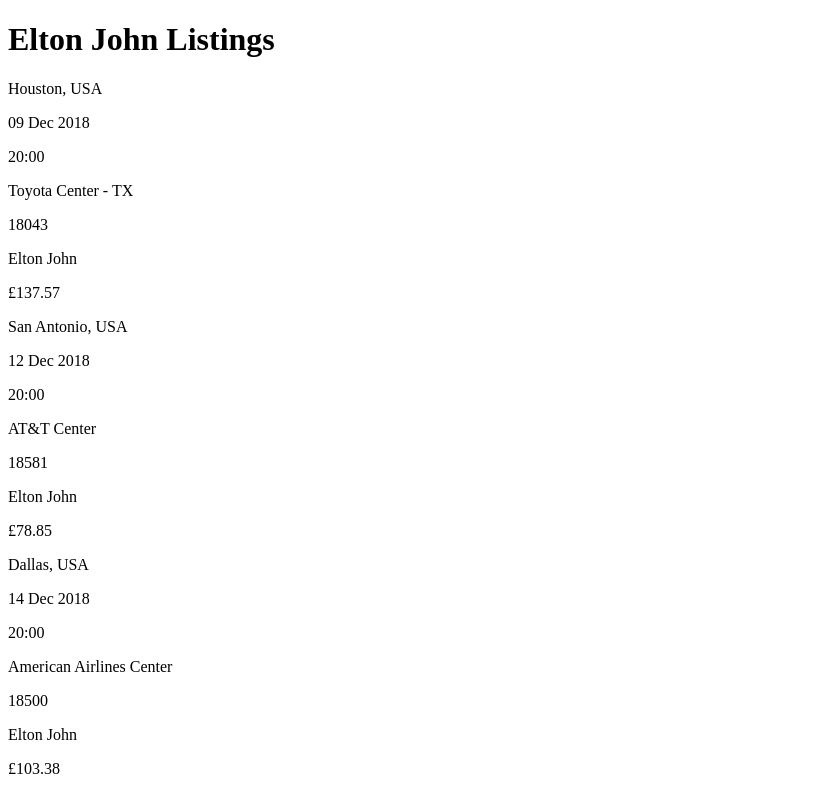
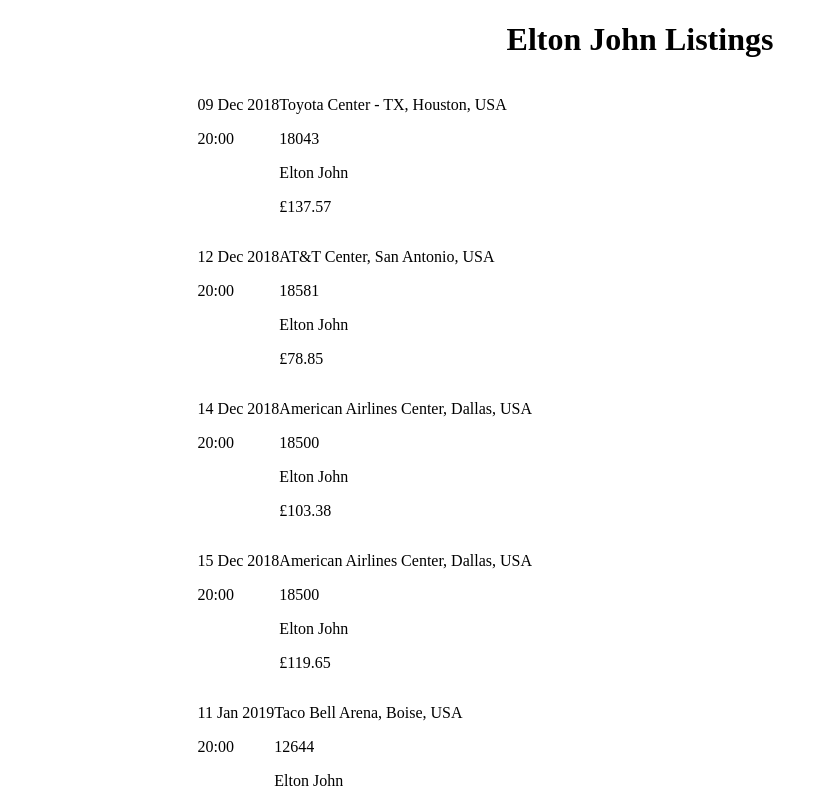
Before and after one commit to AndrewK09/event-listings, a React app: page / in a window 1280 px wide. Shown: the top 794 px of the page, without its empty margins (0-828 px from the left). Built offline with nearby package versions, Linux system fonts and the light colour scheme; the HTML template or start-up script is replaced by a standard one.

Commit message:
Incorporate styles

```diff
--- a/client/src/app/App.js
+++ b/client/src/app/App.js
@@ -1,14 +1,14 @@
 import React, { useState } from 'react';
 import EventList from '../features/eventList_pt1/EventList.js';
-
+import styles from './App.css';
 import { json } from '../shared/data.js';
 
 function App() {
   const [events, updateEvents] = useState(json.Items);
-
+  const { MainContainer, Title } = styles;
   return (
-    <div>
-      <h1>Elton John Listings</h1>
+    <div className={MainContainer}>
+      <h1 className={Title}>Elton John Listings</h1>
       <EventList events={events} />
     </div>
   );
--- a/client/src/features/eventList_pt1/eventList.js
+++ b/client/src/features/eventList_pt1/eventList.js
@@ -1,21 +1,22 @@
 import React from 'react';
+import styles from './EventList.css';
 
 const EventList = ({ events }) => {
+  const { container, row } = styles;
   return events ? (
-    <div>
+    <div className={container}>
       {events.map(event => {
         return (
-          <div key={event.EventId}>
+          <div className={row} key={event.EventId}>
             <div>
-              <p>
-                {event.VenueCity}, {event.VenueCountry}
-              </p>
               <p>{event.Date}</p>
               <p>{event.Time}</p>
             </div>
 
             <div>
-              <p>{event.VenueName}</p>
+              <p>
+                {event.VenueName}, {event.VenueCity}, {event.VenueCountry}
+              </p>
               <p>{event.VenueCapacity}</p>
               <p>{event.EventName}</p>
               <p>{event.MinPrice}</p>
```
